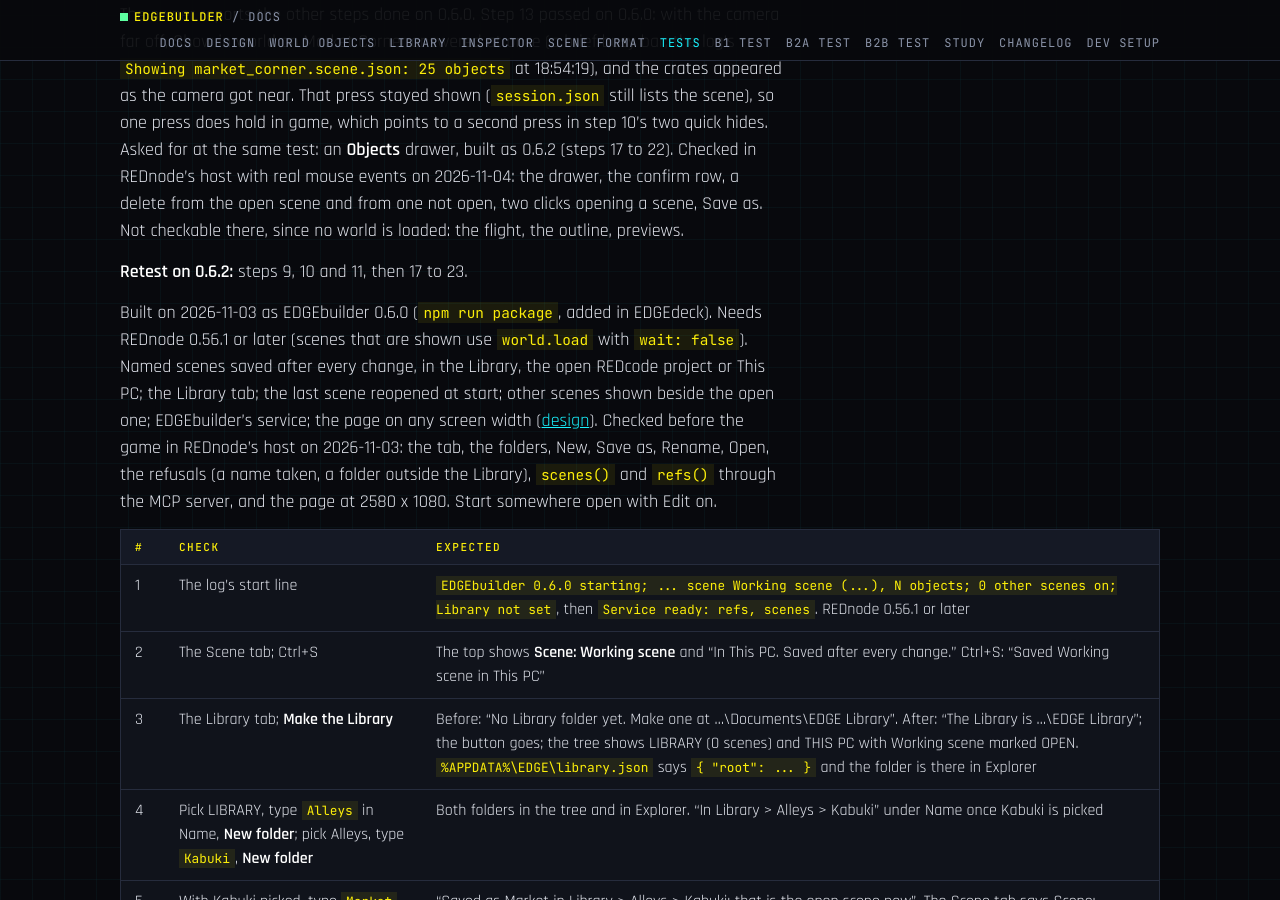
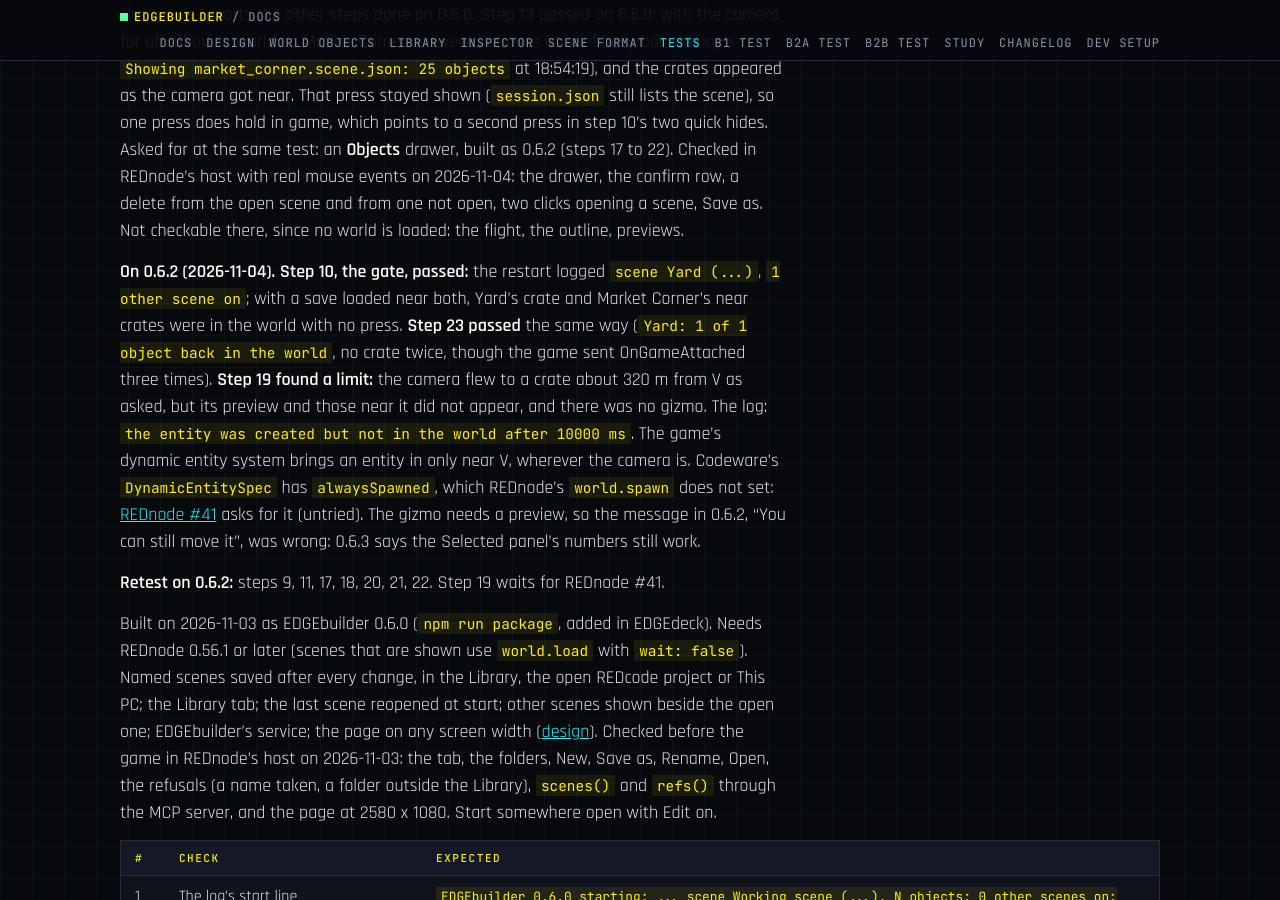
Before and after one commit to Edgemodders/EDGEbuilder, a Jekyll site: the page built from docs/testing.md, in a window 1280 px wide and 900 px high, scrolled down 16305 px. Built offline with Jekyll 4.4.1, drawn with Linux system fonts in a browser that asks for light colours; some of the changed text lies outside the part shown.

Commit message:
B3-2: step 10 passed; previews far from V wait for REDnode #41; 0.6.3 says so plainly
Co-Authored-By: Claude Opus 5.5 <noreply@anthropic.com>

```diff
--- a/docs/testing.md
+++ b/docs/testing.md
@@ -25,7 +25,7 @@ Last updated 2026-10-30.
 | [Bake probe](#bake-probe) | In the game, no EDGEbuilder | Bake probe | 2026-10-30 (REDbridge 0.11.0) | Pass (both rounds) |
 | [B2c Mod assets](#b2c-mod-assets) | In the game | B2c | 2026-10-30 (0.4.1) | Pass |
 | [B3-1 Arrange](#b3-1-arrange) | In the game | B3 | 2026-11-02 (0.5.8) | Pass (0.5.0 to 0.5.7 found and fixed: modifier keys, Esc, far-away previews, a busy bar, the Scene tab after a drop, copy, cut and paste) |
-| [B3-2 Save](#b3-2-save) | In the game | B3 | 2026-11-04 (0.6.0), 0.6.2 built for the retest | Waiting: step 10 not met on 0.6.0; steps 13, 14 and 15 passed |
+| [B3-2 Save](#b3-2-save) | In the game | B3 | 2026-11-04 (0.6.0), 0.6.2 built for the retest | Waiting: steps 10, 13, 14, 15 and 23 passed; step 19 waits for REDnode #41 |
 
 ## Automated
 
@@ -327,7 +327,9 @@ streaming:
 
 The owner reports the other steps done on 0.6.0. Step 13 passed on 0.6.0: with the camera far off, Show in world on Market Corner answered at once (a brief busy bar; the log's `Showing market_corner.scene.json: 25 objects` at 18:54:19), and the crates appeared as the camera got near. That press stayed shown (`session.json` still lists the scene), so one press does hold in game, which points to a second press in step 10's two quick hides. Asked for at the same test: an **Objects** drawer, built as 0.6.2 (steps 17 to 22). Checked in REDnode's host with real mouse events on 2026-11-04: the drawer, the confirm row, a delete from the open scene and from one not open, two clicks opening a scene, Save as. Not checkable there, since no world is loaded: the flight, the outline, previews.
 
-**Retest on 0.6.2:** steps 9, 10 and 11, then 17 to 23.
+**On 0.6.2 (2026-11-04).** **Step 10, the gate, passed:** the restart logged `scene Yard (...)`, `1 other scene on`; with a save loaded near both, Yard's crate and Market Corner's near crates were in the world with no press. **Step 23 passed** the same way (`Yard: 1 of 1 object back in the world`, no crate twice, though the game sent OnGameAttached three times). **Step 19 found a limit:** the camera flew to a crate about 320 m from V as asked, but its preview and those near it did not appear, and there was no gizmo. The log: `the entity was created but not in the world after 10000 ms`. The game's dynamic entity system brings an entity in only near V, wherever the camera is. Codeware's `DynamicEntitySpec` has `alwaysSpawned`, which REDnode's `world.spawn` does not set: [REDnode #41](https://github.com/Edgemodders/REDnode/issues/41) asks for it (untried). The gizmo needs a preview, so the message in 0.6.2, "You can still move it", was wrong: 0.6.3 says the Selected panel's numbers still work.
+
+**Retest on 0.6.2:** steps 9, 11, 17, 18, 20, 21, 22. Step 19 waits for REDnode #41.
 
 Built on 2026-11-03 as EDGEbuilder 0.6.0 (`npm run package`, added in EDGEdeck). Needs REDnode 0.56.1 or later (scenes that are shown use `world.load` with `wait: false`). Named scenes saved after every change, in the Library, the open REDcode project or This PC; the Library tab; the last scene reopened at start; other scenes shown beside the open one; EDGEbuilder's service; the page on any screen width ([design](design.md#scenes-and-the-library-b3-2)). Checked before the game in REDnode's host on 2026-11-03: the tab, the folders, New, Save as, Rename, Open, the refusals (a name taken, a folder outside the Library), `scenes()` and `refs()` through the MCP server, and the page at 2580 x 1080. Start somewhere open with Edit on.
 
--- a/edgebuilder/mod.mjs
+++ b/edgebuilder/mod.mjs
@@ -1941,7 +1941,7 @@ async function goTo(id) {
     } catch (err) {
       console.log(`Go to ${id}: ${err.message}`);
       await select([id]);
-      return say(`${id} is selected, but the game did not place its preview: the world loads around V, and it may be too far from V. You can still move it.${noCamera}`, "warn");
+      return say(`${id} is selected, but the game did not place its preview: it brings objects in only near V for now. There is no gizmo without a preview; its numbers in the Selected panel still work.${noCamera}`, "warn");
     }
   }
   await select([id]);
@@ -2431,7 +2431,7 @@ if (typeof ui?.onSolo === "function") {
     if (!on && builderOn) console.log("Solo mode ended from the launcher; Edit stays on");
   });
 }
-console.log(`EDGEbuilder ${"0.6.2"} starting; data folder ${pkg.dataDir}; scene ${scene.name} (${scene.file}), ${scene.objects.length} objects; ${onScenes.size} other scene${onScenes.size === 1 ? "" : "s"} on; Library ${libraryRoot ?? "not set"}`);
+console.log(`EDGEbuilder ${"0.6.3"} starting; data folder ${pkg.dataDir}; scene ${scene.name} (${scene.file}), ${scene.objects.length} objects; ${onScenes.size} other scene${onScenes.size === 1 ? "" : "s"} on; Library ${libraryRoot ?? "not set"}`);
 if (!fs6.existsSync(scene.file) && !scene.loadError) scene.save();
 scanLibrary();
 if (lastGone) {
--- a/edgebuilder/rednode-app.json
+++ b/edgebuilder/rednode-app.json
@@ -1,7 +1,7 @@
 {
   "id": "edgebuilder",
   "name": "EDGEbuilder",
-  "version": "0.6.2",
+  "version": "0.6.3",
   "author": "Edgemodders",
   "description": "A world builder: browse the game's assets, drop them into the live world, move, turn and scale them with a gizmo from a camera of its own, bake them into the world. Also the assets of installed mods and the open REDcode project; B3: several objects at once, groups, copies, undo; named scenes in the Library, the REDcode project or this PC, other scenes shown beside the open one, and a service other packages and assistants call for scenes and their objects.",
   "entry": "index.html",
--- a/package.json
+++ b/package.json
@@ -1,6 +1,6 @@
 {
   "name": "edgebuilder",
-  "version": "0.6.2",
+  "version": "0.6.3",
   "private": true,
   "description": "A world builder for Cyberpunk 2077 that runs inside the game on REDnode.",
   "license": "MIT",
--- a/src/mod.ts
+++ b/src/mod.ts
@@ -1238,7 +1238,7 @@ async function goTo(id: string): Promise<void> {
     } catch (err) {
       console.log(`Go to ${id}: ${(err as Error).message}`);
       await select([id]);
-      return say(`${id} is selected, but the game did not place its preview: the world loads around V, and it may be too far from V. You can still move it.${noCamera}`, "warn");
+      return say(`${id} is selected, but the game did not place its preview: it brings objects in only near V for now. There is no gizmo without a preview; its numbers in the Selected panel still work.${noCamera}`, "warn");
     }
   }
   await select([id]);
```
Also changed, not shown: CLAUDE.md (+1 -1 lines), docs/design.md (+1 -1 lines).
